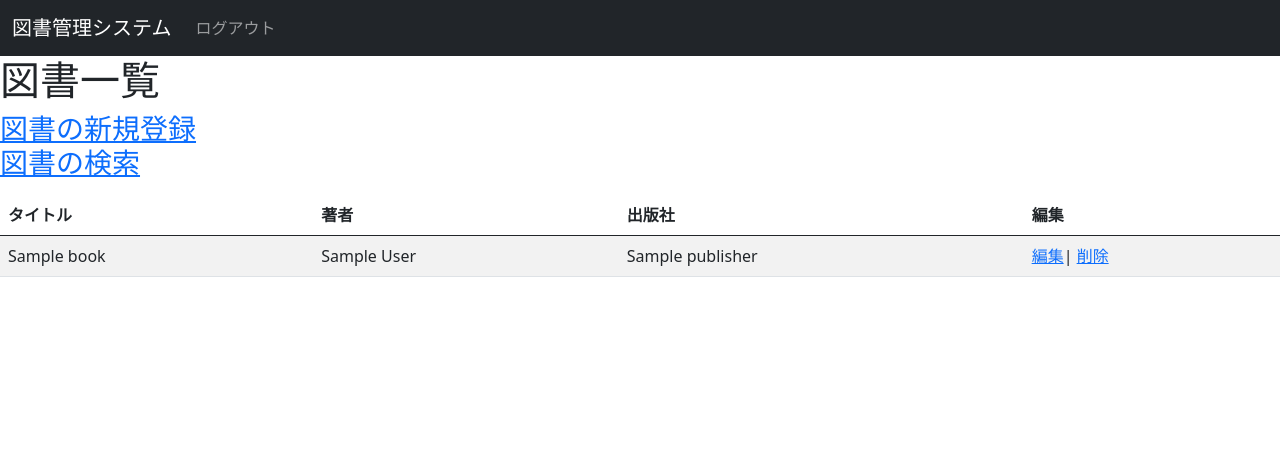
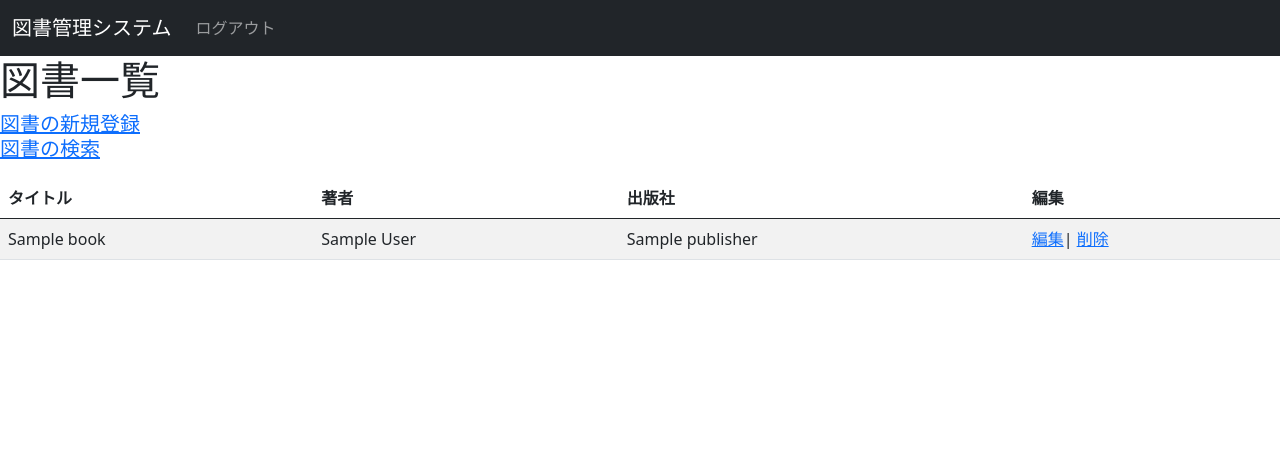
Before and after one commit to YumaSatou/final_assignment, a Flask app: page /list in a window 1280 px wide. Shown: the top 476 px of the page. Run offline with Flask 3, Linux system fonts and the light colour scheme; a database or web service that is not in the repository returns one stand-in record (values such as "Sample title"); some libraries are stand-ins or nearby versions.

Commit message:
・文字のサイズを変更しました ・細かな修正を加えました

```diff
--- a/templates/list.html
+++ b/templates/list.html
@@ -12,9 +12,9 @@
   <div class="{{ category }}">{{ message }}</div>
   {% endfor %}
   <div style="text-align:left" class="doo">
-  <a class="h3" href="{{url_for('create_book')}}">図書の新規登録</a>
+    <a class="h5" href="{{url_for('create_book')}}">図書の新規登録</a>
     <div class="bom">
-      <p><a class="h3" href="{{url_for('search_book')}}"> 図書の検索</a></p>
+      <p><a class="h5" href="{{url_for('search_book')}}"> 図書の検索</a></p>
     </div>
   </div>
   <table class="table table-striped">
--- a/templates/update.html
+++ b/templates/update.html
@@ -6,7 +6,7 @@
 
 {% block content %}
 <div class="text">
-  <h1 style="margin-bottom:65px">本の編集</h1>
+  <h1 style="margin-bottom:35px">本の編集</h1>
   <h5>変更する内容を入力してください</h5>
 </div>
   {% for category, message in get_flashed_messages(with_categories=true) %}
```
